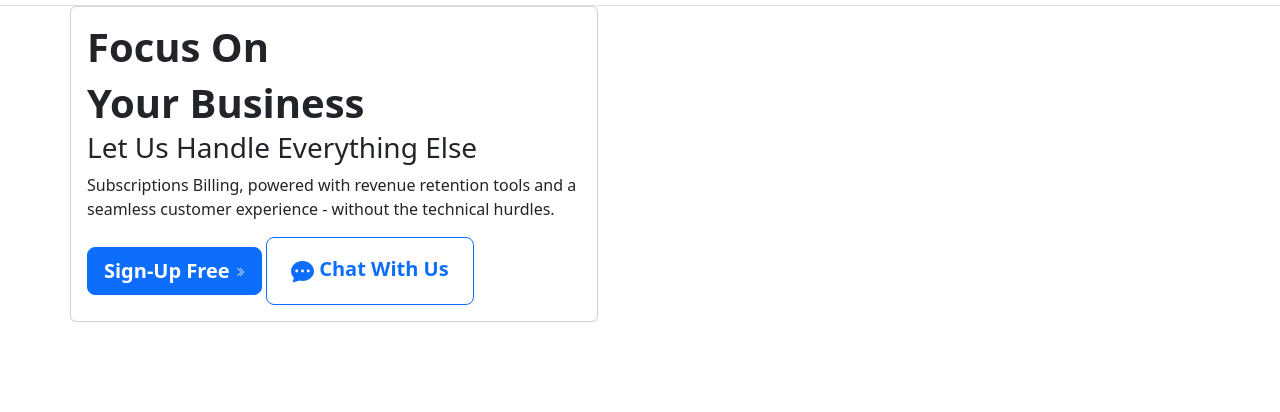
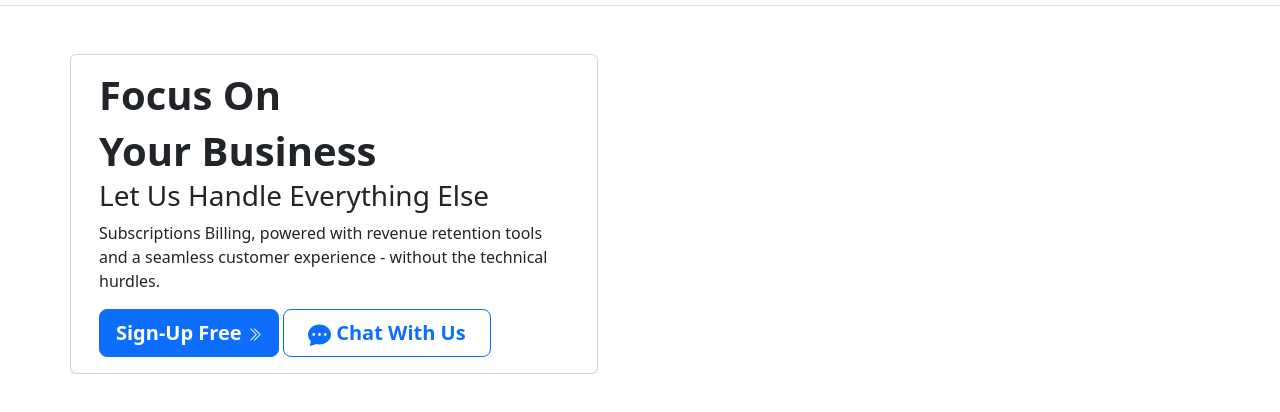
Before and after one commit to Rcordero231/crm-webpage, a plain HTML site: page index.html in a window 1280 px wide. Shown: the part 122-534 px from the top of the page. Drawn offline with nearby package versions, Linux system fonts and the light colour scheme.

Commit message:
update before work

```diff
--- a/index.html
+++ b/index.html
@@ -7,7 +7,7 @@
     <link rel="stylesheet" href="https://cdn.jsdelivr.net/npm/bootstrap@5.3.2/dist/css/bootstrap.min.css">
 </head>
 <body>
-    <div class="row border px-5">
+    <div class="row border px-5 mb-5">
         <nav class="navbar navbar-expand-lg">
             <div class="container-fluid">
                 <a class="navbar-brand px-5 mb-0" href="#">
@@ -34,20 +34,20 @@
 
     <div class="container">
         <div class="row">
-            <div class="card px-0" style="width: 33rem;">
+            <div class="card" style="width: 33rem;">
                 <div class="card-body">
                     <h1 class="card-title fw-bold">Focus On</h1>
                     <h1 class="card-title fw-bold">Your Business</h1>
                     <h3 class="card-subtitle mb-2">Let Us Handle Everything Else</h3>
                     <p class="card-text">Subscriptions Billing, powered with revenue retention tools and a seamless customer experience - without the technical hurdles.</p>
                     <button type="button" class="btn btn btn-primary btn-lg fw-bold">Sign-Up Free
-                        <svg xmlns="http://www.w3.org/2000/svg" width="10" height="16" fill="currentColor" class="bi bi-chevron-double-right" viewBox="0 0 16 16">
+                        <svg xmlns="http://www.w3.org/2000/svg" width="15" height="25" fill="currentColor" class="bi bi-chevron-double-right" viewBox="0 0 16 16">
                             <path fill-rule="evenodd" d="M3.646 1.646a.5.5 0 0 1 .708 0l6 6a.5.5 0 0 1 0 .708l-6 6a.5.5 0 0 1-.708-.708L9.293 8 3.646 2.354a.5.5 0 0 1 0-.708z"/>
                             <path fill-rule="evenodd" d="M7.646 1.646a.5.5 0 0 1 .708 0l6 6a.5.5 0 0 1 0 .708l-6 6a.5.5 0 0 1-.708-.708L13.293 8 7.646 2.354a.5.5 0 0 1 0-.708z"/>
                         </svg>
                     </button>
                     <button type="button" class="btn btn-outline-primary fw-bold btn-lg px-4 mb-">
-                        <svg xmlns="http://www.w3.org/2000/svg" width="23" height="50" fill="currentColor" class="bi bi-chat-dots-fill" viewBox="0 0 16 16">
+                        <svg xmlns="http://www.w3.org/2000/svg" width="23" height="23" fill="currentColor" class="bi bi-chat-dots-fill" viewBox="0 0 16 16">
                             <path d="M16 8c0 3.866-3.582 7-8 7a9.06 9.06 0 0 1-2.347-.306c-.584.296-1.925.864-4.181 1.234-.2.032-.352-.176-.273-.362.354-.836.674-1.95.77-2.966C.744 11.37 0 9.76 0 8c0-3.866 3.582-7 8-7s8 3.134 8 7M5 8a1 1 0 1 0-2 0 1 1 0 0 0 2 0m4 0a1 1 0 1 0-2 0 1 1 0 0 0 2 0m3 1a1 1 0 1 0 0-2 1 1 0 0 0 0 2"/>
                         </svg>
                         Chat With Us</button>
```
